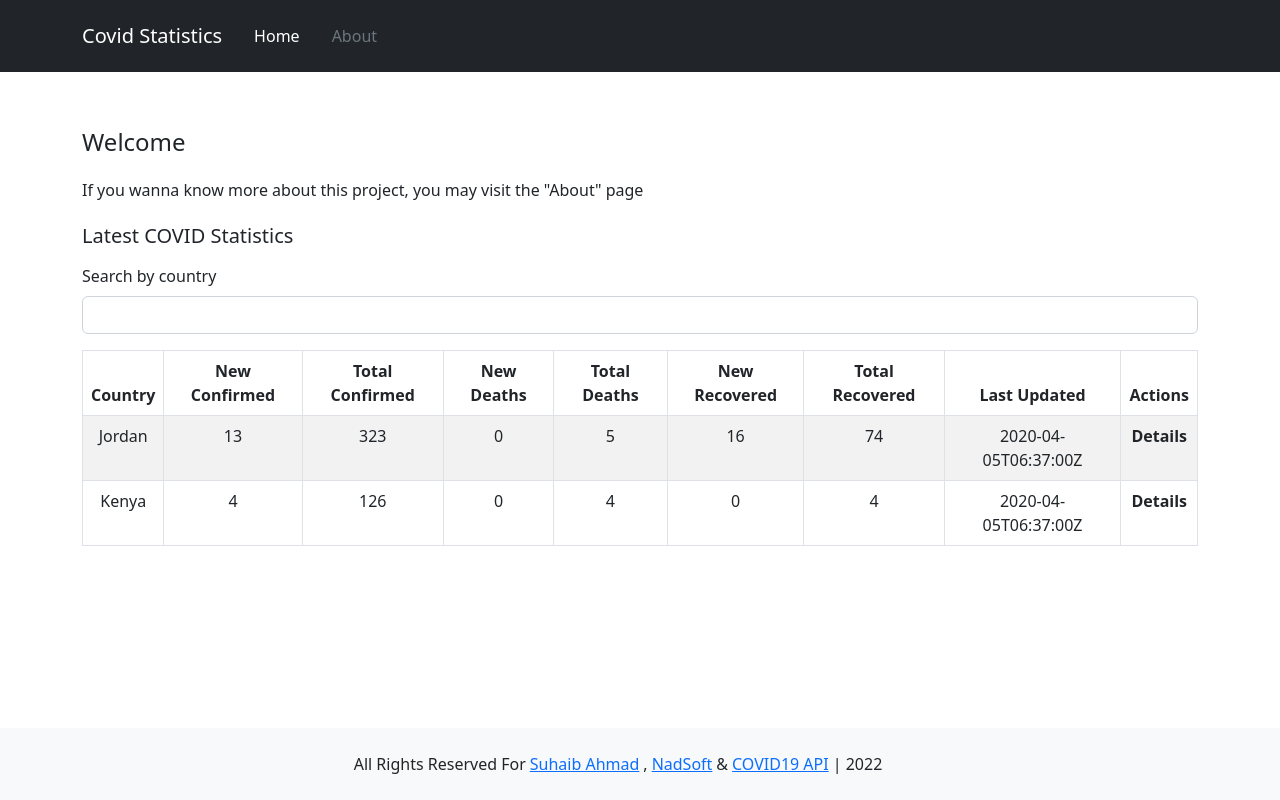
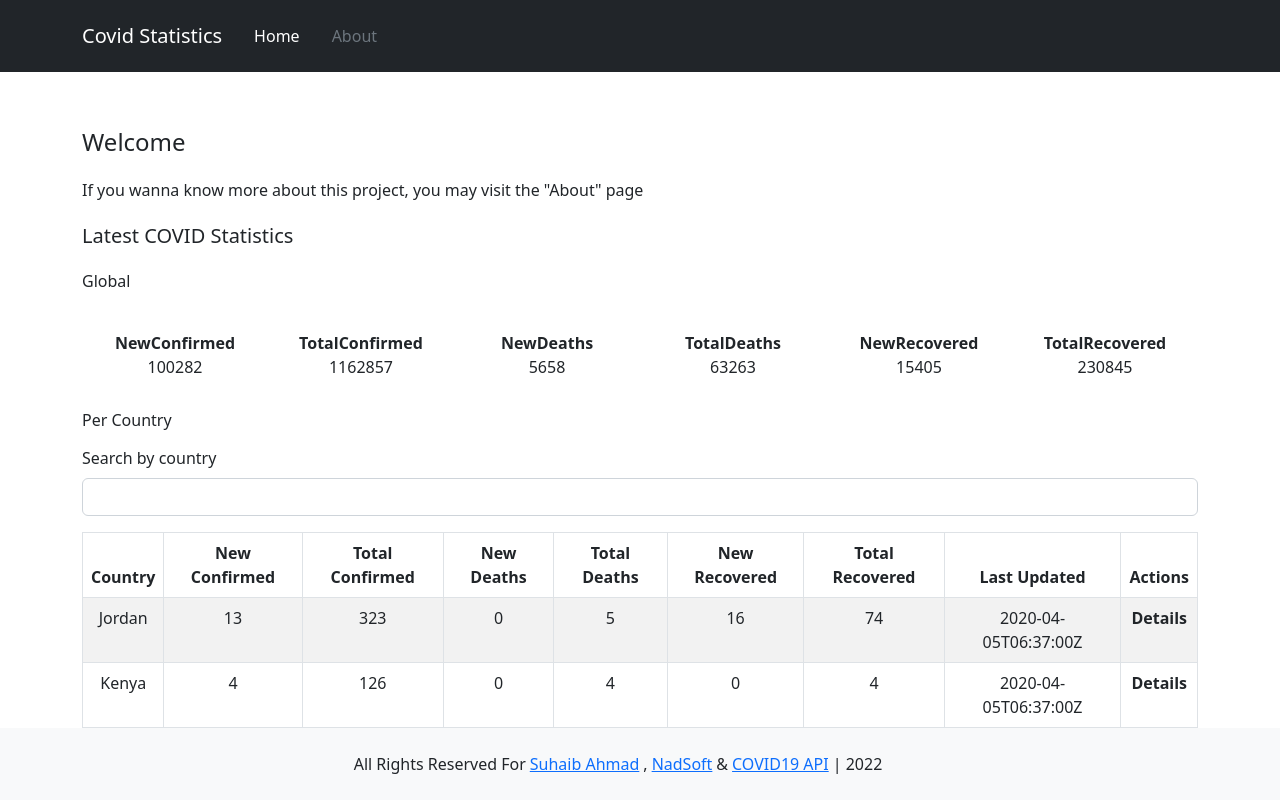
Before and after one commit to makkahwi/nadsoft_assignment, a React (Create React App) app: page / in a window 1280 px wide. Built offline with nearby package versions, Linux system fonts and the light colour scheme.

Commit message:
Global Stats Build

```diff
--- a/src/Views/CountriesList/index.jsx
+++ b/src/Views/CountriesList/index.jsx
@@ -3,11 +3,14 @@ import { useState } from "react";
 import Typography from "../../Components/Base/Typography";
 import Table from "../../Components/Table";
 import Form from 'react-bootstrap/Form';
+import Container from "../../Components/Base/Grid/Container";
+import Row from "../../Components/Base/Grid/Row";
+import Col from "../../Components/Base/Grid/Col";
 
 export default function CountriesList({ setCountry }) {
   const [searchValue, setSearchValue] = useState("");
 
-  const testData = [
+  const countriesTestData = [
     {
       "Country": "Jordan",
       "CountryCode": "JO",
@@ -34,7 +37,16 @@ export default function CountriesList({ setCountry }) {
     },
   ];
 
-  const [filteredTableData, setFilteredTableData] = useState(testData);
+  const globalTestData = {
+    "NewConfirmed": 100282,
+    "TotalConfirmed": 1162857,
+    "NewDeaths": 5658,
+    "TotalDeaths": 63263,
+    "NewRecovered": 15405,
+    "TotalRecovered": 230845
+  };
+
+  const [filteredTableData, setFilteredTableData] = useState(countriesTestData);
 
   const tableColumns = [
     { key: "Country" },
@@ -53,9 +65,9 @@ export default function CountriesList({ setCountry }) {
     setSearchValue(value);
 
     value.length ? (
-      setFilteredTableData(testData.filter(record => record.Country.toUpperCase().includes(value.toUpperCase())))
+      setFilteredTableData(countriesTestData.filter(record => record.Country.toUpperCase().includes(value.toUpperCase())))
     ) : (
-      setFilteredTableData(testData)
+      setFilteredTableData(countriesTestData)
     );
   };
 
@@ -77,6 +89,28 @@ export default function CountriesList({ setCountry }) {
         Latest COVID Statistics
       </Typography>
 
+      <Typography size={6}>
+        Global
+      </Typography>
+
+      <Container className="py-4">
+        <Row className="text-center">
+          {Object.keys(globalTestData)?.map((key, i) => (
+            <Col key={i}>
+              <b>
+                {key}
+              </b>
+              <br />
+              {globalTestData[key]}
+            </Col>
+          ))}
+        </Row>
+      </Container>
+
+      <Typography size={6}>
+        Per Country
+      </Typography>
+
       <Form.Label>
         Search by country
       </Form.Label>
```
